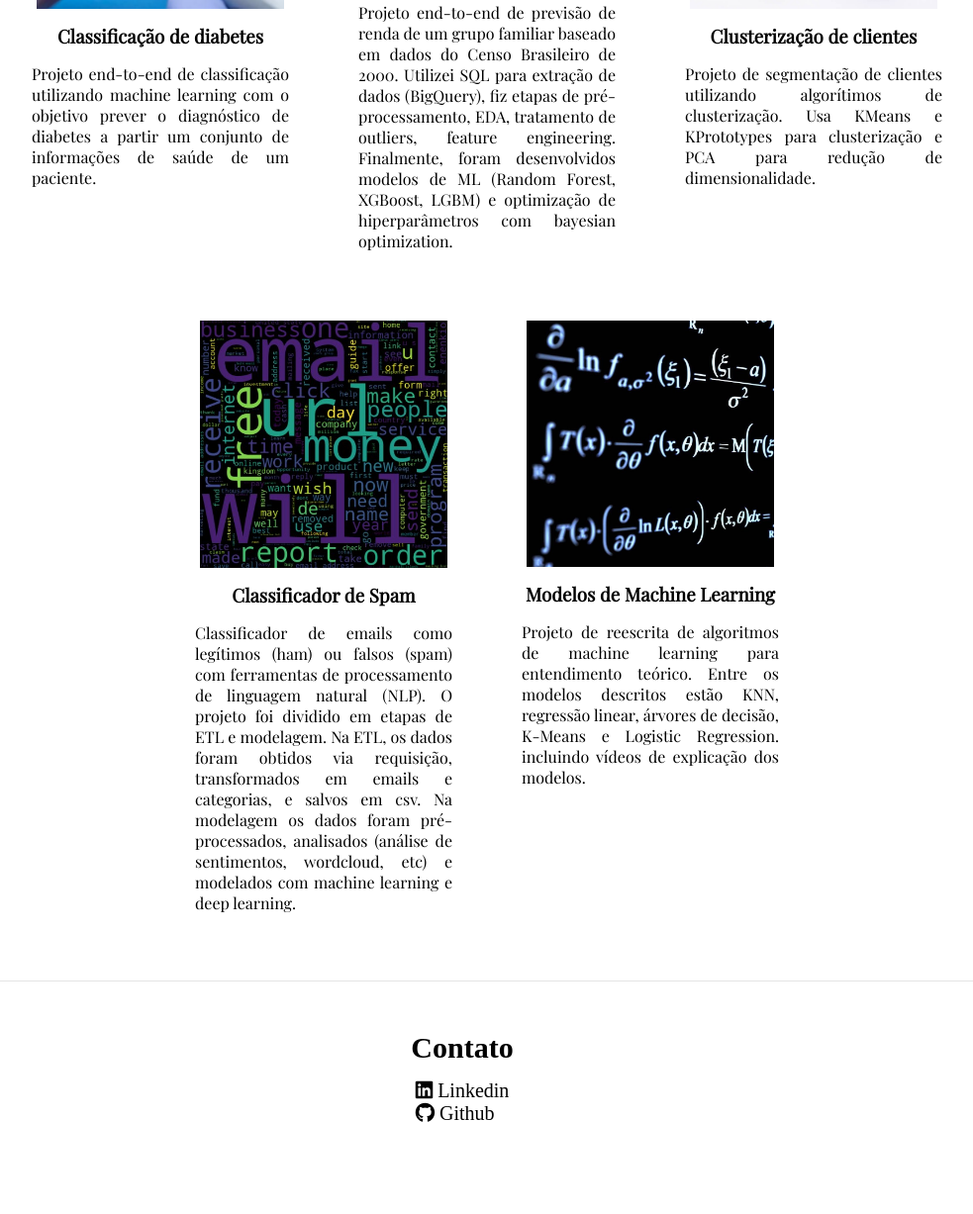
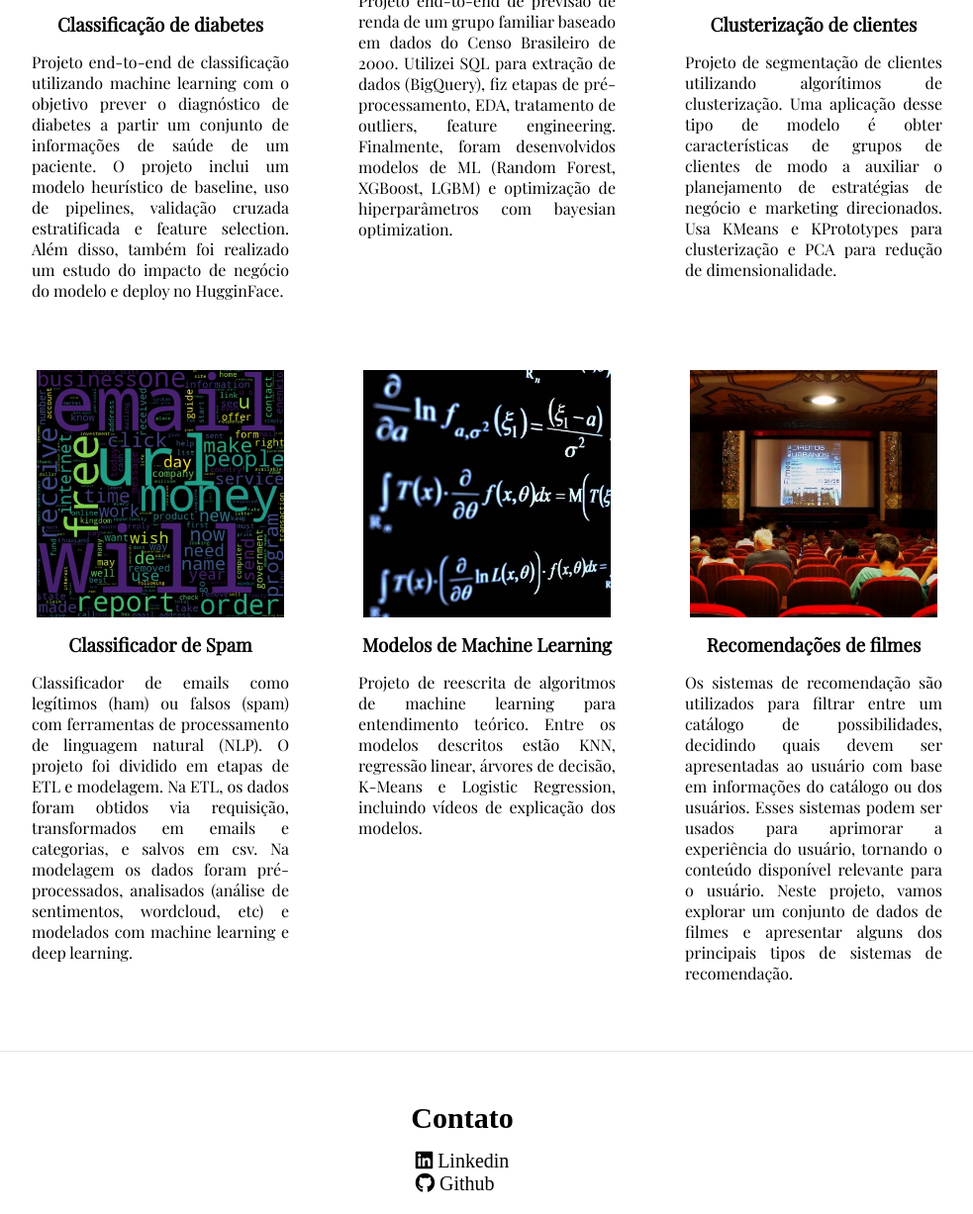
Before and after one commit to franklinzppa/franklinzppa.github.io, a plain HTML site: page index.html in a window 1280 px wide. Shown: the part 1073-2300 px from the top of the page at 99% size, without its empty margins (148-1131 px from the left). Before the commit the page ends 2260 px from the top, so only its background shows below. Drawn offline with nearby package versions, Linux system fonts and the light colour scheme.

Commit message:
minor tweaks and added movie recs

```diff
--- a/index.html
+++ b/index.html
@@ -16,7 +16,8 @@
             <a href="#sobre" class="cabecalho-menu-item">Sobre mim</a>
             <a href="#projetos" class="cabecalho-menu-item">Projetos</a>
             <a href="#contato" class="cabecalho-menu-item">Contato</a>
-            <a href="/assets/curriculo-ds.pdf"><button class="cabecalho-menu-botao">Currículo</button></a>
+            <a href="https://medium.com/@franklinlq1" class="cabecalho-menu-item">Medium</a>
+            <a href="/assets/curriculo-ds.pdf" class="cabecalho-menu-item">Currículo</a>
 
         </nav>
     </header>
@@ -60,6 +61,8 @@
                         <p>
                             Projeto end-to-end de classificação utilizando machine learning com o objetivo prever o diagnóstico de diabetes
                             a partir um conjunto de informações de saúde de um paciente.
+                            O projeto inclui um modelo heurístico de baseline, uso de pipelines, validação cruzada estratificada e feature selection.
+                            Além disso, também foi realizado um estudo do impacto de negócio do modelo e deploy no HugginFace.
                         </p>
                     </article>
                     </a>
@@ -82,6 +85,8 @@
                         <h3>Clusterização de clientes</h3>
                         <p>
                             Projeto de segmentação de clientes utilizando algorítimos de clusterização.
+                            Uma aplicação desse tipo de modelo é obter características de grupos de clientes
+                            de modo a auxiliar o planejamento de estratégias de negócio e marketing direcionados.
                             Usa KMeans e KPrototypes para clusterização e PCA para redução de dimensionalidade.
                         </p>
                     </article>
@@ -105,10 +110,24 @@
                         <h3>Modelos de Machine Learning</h3>
                         <p>
                             Projeto de reescrita de algoritmos de machine learning para entendimento teórico.
-                            Entre os modelos descritos estão KNN, regressão linear, árvores de decisão, K-Means e Logistic Regression.
+                            Entre os modelos descritos estão KNN, regressão linear, árvores de decisão, K-Means e Logistic Regression,
                             incluindo  vídeos de explicação dos modelos.
                         </p>
                     </article>
+                    </a>
+
+                    <a class="projeto-link" href="https://github.com/franklinzppa/movie-recommendation">
+                        <article class="projeto">
+                            <img src="assets/recommendation.jpg" width="250px">
+                            <h3>Recomendações de filmes</h3>
+                            <p>
+                                Os sistemas de recomendação são utilizados para filtrar entre um catálogo de possibilidades,
+                                decidindo quais devem ser apresentadas ao usuário com base em informações do catálogo ou dos usuários.
+                                Esses sistemas podem ser usados para aprimorar a experiência do usuário, tornando o conteúdo
+                                disponível relevante para o usuário. Neste projeto, vamos explorar um conjunto de dados de filmes
+                                e apresentar alguns dos principais tipos de sistemas de recomendação.
+                            </p>
+                        </article>
                     </a>
 
 
--- a/style.css
+++ b/style.css
@@ -31,11 +31,13 @@ main {
 }
 
 .cabecalho-menu-item {
+    text-decoration: none;
     color: #000
 }
 
 .cabecalho-menu-item:hover {
-    color:#5b5b5b
+    color:#5b5b5b;
+    text-decoration: underline;
 }
 
 .cabecalho-menu-botao {
```
Also changed, not shown: assets/recommendation.jpg (added).
